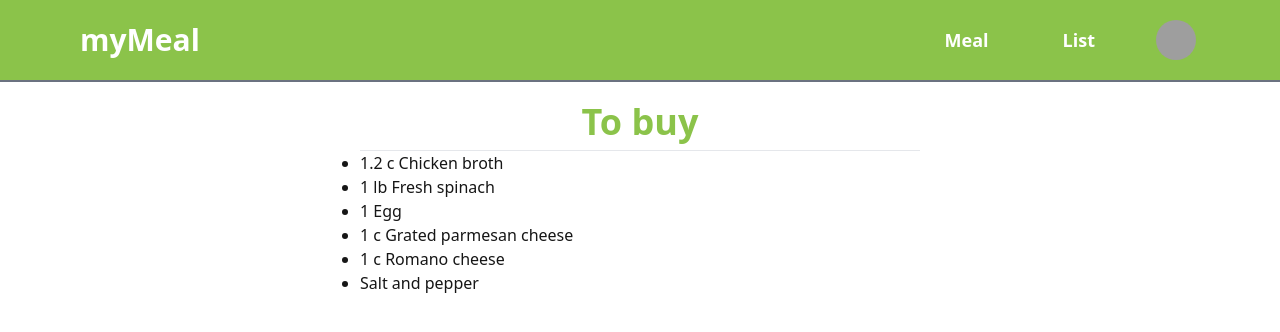
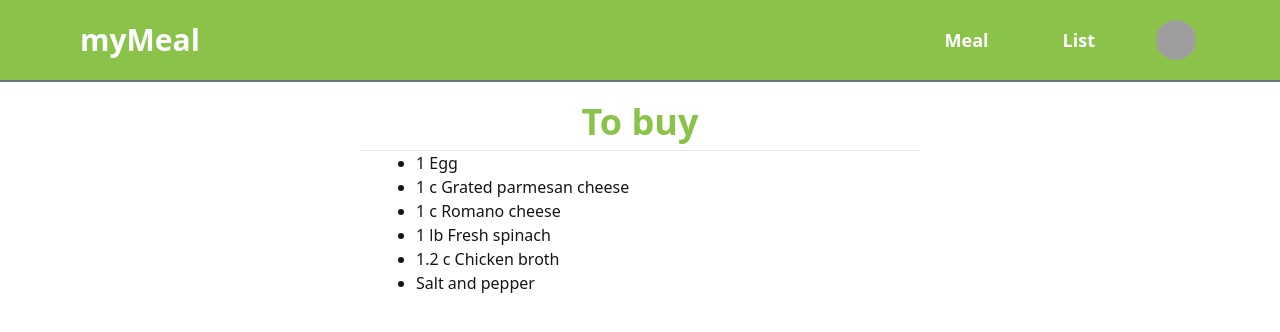
Before and after one commit to TobiasBlankJohansson/meal-fullstack-app, a React (Vite) app in the folder frontend/: page /list in a window 1280 px wide. Shown: the top 332 px of the page. Built offline with nearby package versions, Linux system fonts and the light colour scheme; grey boxes are pictures that could not be loaded.

Commit message:
feat:add get meal function

```diff
--- a/frontend/src/components/List/GroceryList.tsx
+++ b/frontend/src/components/List/GroceryList.tsx
@@ -8,6 +8,7 @@ export function GroceryList() {
     const getMeal = async () => {
       const meals: mealFetch[] = await getMeals();
       const buyList: string[] = [];
+
       meals.forEach((meal) => {
         const servings = meal.meal.servings;
         const ingredients = meal.meal.ingredients;
@@ -15,6 +16,7 @@ export function GroceryList() {
         if (ingredients == "") {
           return;
         }
+
         ingredients
           .split("|")
           .map((ingredient) => {
@@ -25,7 +27,11 @@ export function GroceryList() {
           })
           .forEach((ingredient) => {
             const ingredientSplit = ingredient.split(" ");
-            if (ingredientSplit[1].includes("1")) {
+            if (!ingredientSplit[1].includes("1")) {
+              buyList.push(ingredientSplit.join(" "));
+              return;
+            }
+
             const devide = ingredientSplit[1].split("/");
             ingredientSplit[0] =
               Math.round(
@@ -38,10 +44,10 @@ export function GroceryList() {
                 10 +
               "";
             ingredientSplit[1] = "";
-            }
             buyList.push(ingredientSplit.join(" "));
           });
       });
+      buyList.sort();
       setList(() => buyList);
     };
     getMeal();
@@ -54,7 +60,7 @@ export function GroceryList() {
         <hr className="w-2/4"></hr>
       </header>
       <main className="flex justify-center">
-        <ol className="w-2/4">
+        <ol className="w-2/5">
           {list.map((item) => (
             <li className="list-disc">{item}</li>
           ))}
```
Lines whose indentation alone changed are shown as unchanged.
